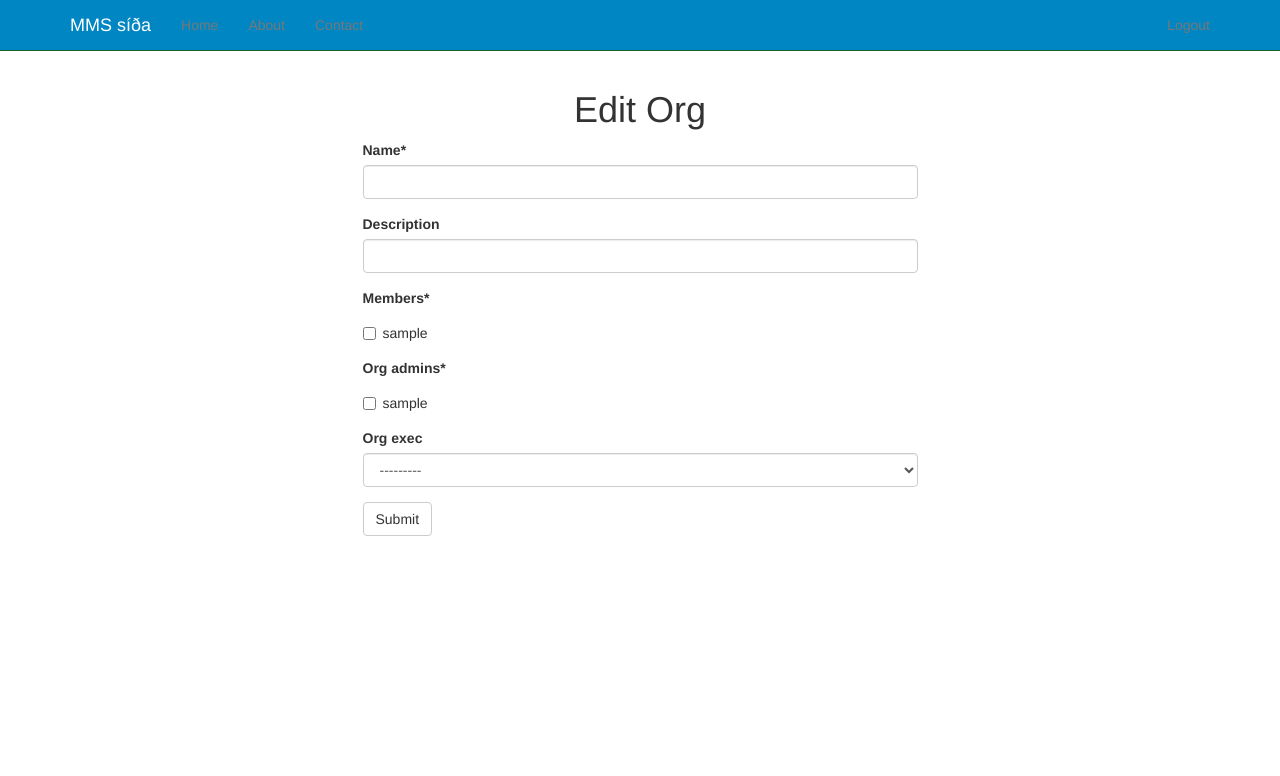
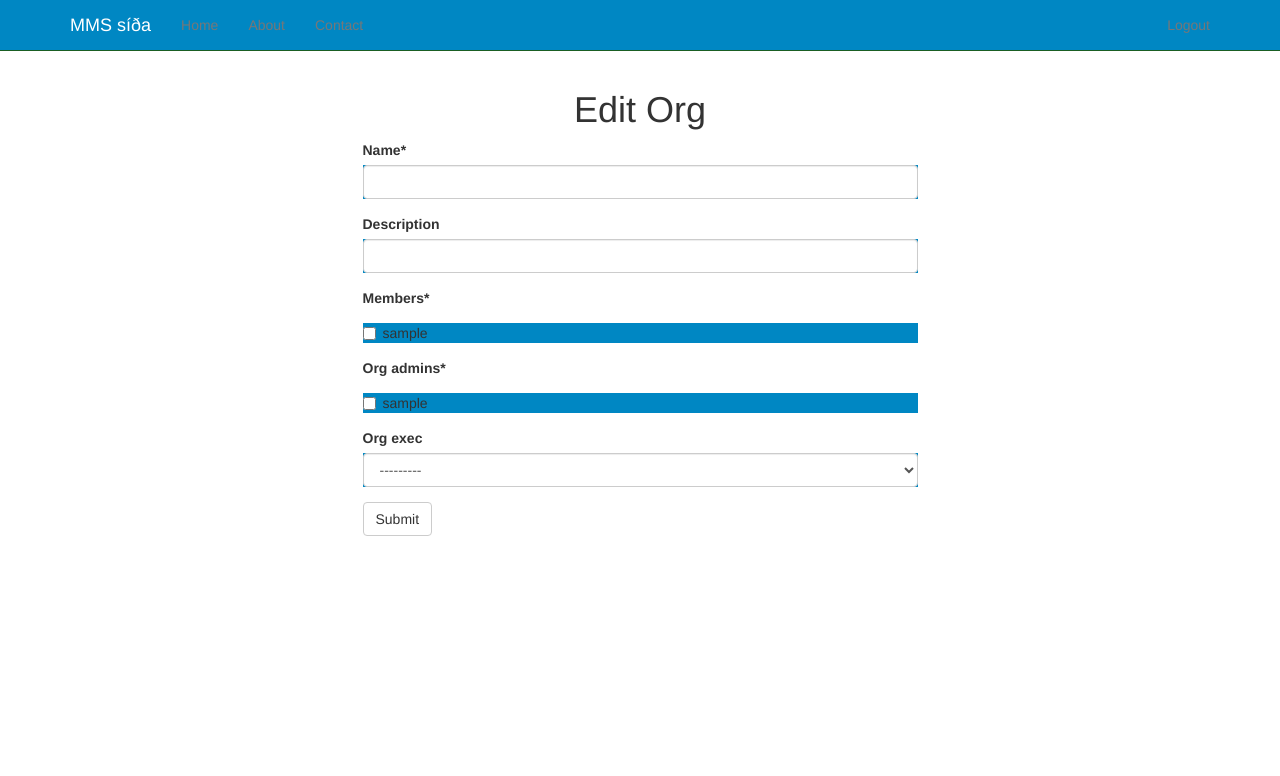
Before and after one commit to Bergurth/mms_django_grunnsida, a Django app: page /org-edit/ in a window 1280 px wide. Shown: the top 776 px of the page. Run offline with Django 3.2, Linux system fonts and the light colour scheme; the visitor is signed in with stand-in values (Sample User, id 1); data comes from the database, SQL or seed files in the repository; some libraries are stand-ins or nearby versions.

Commit message:
some css, form stuff, next is to do org form outside crispy, putting form components down inbetween html

```diff
--- /dev/null
+++ b/src/static_in_pro/our_static/css/forms-static-forms.css
@@ -0,0 +1,15 @@
+/*.controls{
+    overflow: hidden;
+    background-color: #0087c3;
+}
+
+.checkbox{
+    overflow: auto;
+    height: 80px;
+    width:150px;
+}*/
+
+.controls{
+
+    background-color: #0087c3;
+}
--- a/src/templates/forms.html
+++ b/src/templates/forms.html
@@ -1,12 +1,13 @@
 {% extends "base.html" %}
+{% load staticfiles %}
 {% load crispy_forms_tags %}
 
 
 {% block content %}
 
 
-
-
+<link href="{% static 'css/forms-static-forms.css' %}" rel="stylesheet">
+<div class="forms-static-forms">
 
 <div class='row'>
 <div class='col-sm-6 col-sm-offset-3'>
@@ -24,4 +25,5 @@
 </form>
 </div>
 </div>
+</div>
 {% endblock %}
```
